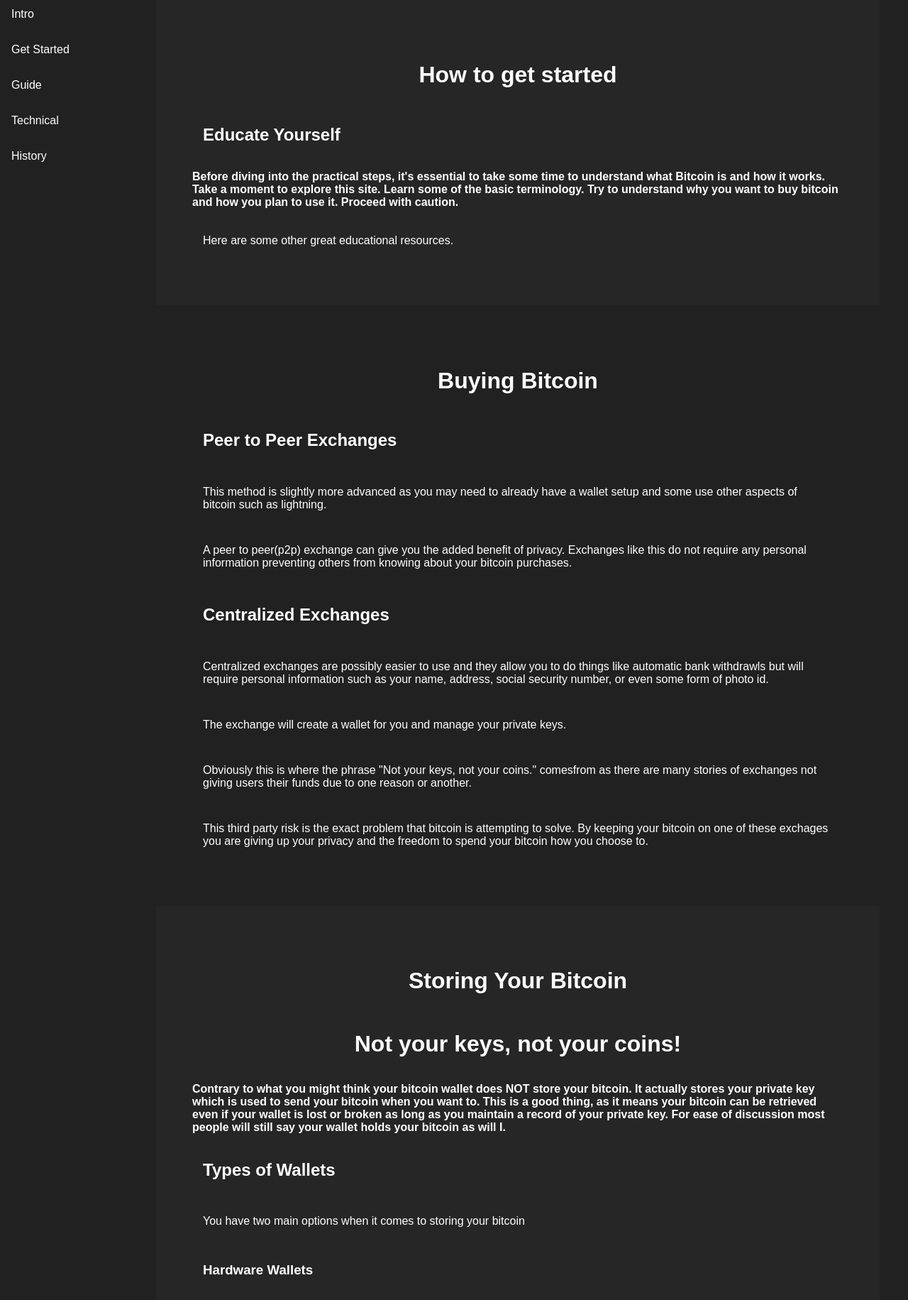
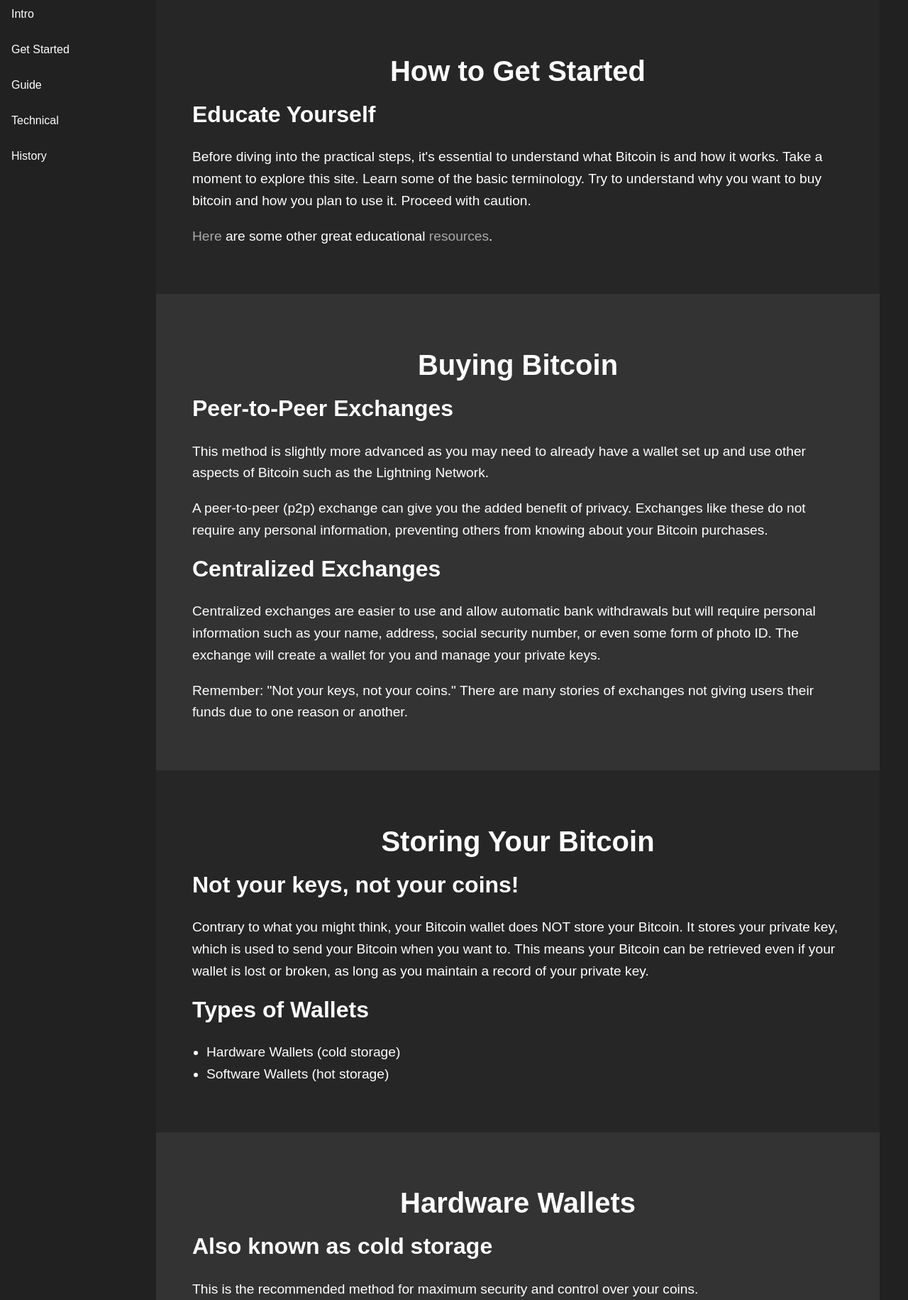
Before and after one commit to AMoynahan89/learn_bitcoin, a Flask app: page /get_started in a window 1280 px wide. Shown: the part 120-1951 px from the top of the page at 71% size. Run offline with Flask 3, Linux system fonts and the light colour scheme.

Commit message:
Finished get started page with styles

```diff
--- a/static/css/styles_dark.css
+++ b/static/css/styles_dark.css
@@ -113,19 +113,52 @@ body {
 .section {
     padding: 5%;
     max-width: 1100px;
-    min-width: 450px;
+    width: 100%;
+    margin: auto;
 }
 
 .section h1 {
     text-align: center;
+    font-size: 2.5em;
+    margin-bottom: 20px;
 }
 
-.section h1, h2, h3, p, ul {
-    padding: 15px;
+.section h2 {
+    font-size: 2em;
+    margin-top: 20px;
+}
+
+.section h3 {
+    font-size: 1.5em;
+    margin-top: 15px;
+}
+
+.section p, .section ul {
+    font-size: 1.2em;
+    line-height: 1.6;
+    margin-bottom: 15px;
+}
+
+.section ul {
+    list-style-type: disc;
+    padding-left: 20px;
 }
 
 .section.odd {
     background-color: #272626;
+}
+
+.section.even {
+    background-color: #333;
+}
+
+.section a {
+    color: #aba7a7;
+    text-decoration: none;
+}
+
+.section a:hover {
+    text-decoration: underline;
 }
 
 /* Responsive layout - makes the sidenav collapse into a hamburger menu */
@@ -142,8 +175,21 @@ body {
     }
     .sidenav.open {
         width: 200px;
+        background-color: #212121;
     }
     .section {
         max-width: 100%;
     }
+    .section h1 {
+        font-size: 2em;
+    }
+    .section h2 {
+        font-size: 1.5em;
+    }
+    .section h3 {
+        font-size: 1.2em;
+    }
+    .section p, .section ul {
+        font-size: 1em;
+    }
 }
--- a/templates/get_started.html
+++ b/templates/get_started.html
@@ -4,88 +4,87 @@
 
 {% block content %}
 <div class="content">
-
     <div class="section odd">
-        <h1>How to get started</h1>
+        <h1>How to Get Started</h1>
         <h2>Educate Yourself</h2>
-        <h4>Before diving into the practical steps, it's essential to take some time to understand what Bitcoin is and how it works. Take a moment to explore this site. Learn some of the basic terminology. Try to understand why you want to buy bitcoin and how you plan to use it. Proceed with caution.</h4>
-        <p><a>Here</a> are some other great educational <a>resources</a>.</p>
+        <p>Before diving into the practical steps, it's essential to understand what Bitcoin is and how it works. Take a moment to explore this site. Learn some of the basic terminology. Try to understand why you want to buy bitcoin and how you plan to use it. Proceed with caution.</p>
+        <p><a href="#">Here</a> are some other great educational <a href="#">resources</a>.</p>
     </div>
 
     <div class="section even">
         <h1>Buying Bitcoin</h1>
-        <h2>Peer to Peer Exchanges</h2>
-        <p>This method is slightly more advanced as you may need to already have a wallet setup and some use other aspects of bitcoin such as lightning.</p>
-        <p>A peer to peer(p2p) exchange can give you the added benefit of privacy. Exchanges like this do not require any personal information preventing others from knowing about your bitcoin purchases.</p>
+        <h2>Peer-to-Peer Exchanges</h2>
+        <p>This method is slightly more advanced as you may need to already have a wallet set up and use other aspects of Bitcoin such as the Lightning Network.</p>
+        <p>A peer-to-peer (p2p) exchange can give you the added benefit of privacy. Exchanges like these do not require any personal information, preventing others from knowing about your Bitcoin purchases.</p>
         <h2>Centralized Exchanges</h2>
-        <p>Centralized exchanges are possibly easier to use and they allow you to do things like automatic bank withdrawls but will require personal information such as your name, address, social security number, or even some form of photo id.</p>
-        <p>The exchange will create a wallet for you and manage your private keys.</p>
-        <p>Obviously this is where the phrase "Not your keys, not your coins." comesfrom as there are many stories of exchanges not giving users their funds due to one reason or another.</p>
-        <p>This third party risk is the exact problem that bitcoin is attempting to solve. By keeping your bitcoin on one of these exchages you are giving up your privacy and the freedom to spend your bitcoin how you choose to.</p>
+        <p>Centralized exchanges are easier to use and allow automatic bank withdrawals but will require personal information such as your name, address, social security number, or even some form of photo ID. The exchange will create a wallet for you and manage your private keys.</p>
+        <p>Remember: "Not your keys, not your coins." There are many stories of exchanges not giving users their funds due to one reason or another.</p>
     </div>
 
     <div class="section odd">
         <h1>Storing Your Bitcoin</h1>
-        <h1>Not your keys, not your coins!</h1>
-        <h4>Contrary to what you might think your bitcoin wallet does NOT store your bitcoin. It actually stores your private key which is used to send your bitcoin when you want to. This is a good thing, as it means your bitcoin can be retrieved even if your wallet is lost or broken as long as you maintain a record of your private key. For ease of discussion most people will still say your wallet holds your bitcoin as will I.</h4>
+        <h2>Not your keys, not your coins!</h2>
+        <p>Contrary to what you might think, your Bitcoin wallet does NOT store your Bitcoin. It stores your private key, which is used to send your Bitcoin when you want to. This means your Bitcoin can be retrieved even if your wallet is lost or broken, as long as you maintain a record of your private key.</p>
         <h2>Types of Wallets</h2>
-        <p>You have two main options when it comes to storing your bitcoin</p>
-        <h3>Hardware Wallets</h3>
         <ul>
-            <li>Hardware Wallets</li>
-            <li>Software Wallets</li>
+            <li>Hardware Wallets (cold storage)</li>
+            <li>Software Wallets (hot storage)</li>
         </ul>
     </div>
 
     <div class="section even">
         <h1>Hardware Wallets</h1>
         <h2>Also known as cold storage</h2>
-        <h4>This is the recommended method for maximum security and control over you coins</h4>
-
+        <p>This is the recommended method for maximum security and control over your coins.</p>
         <h2>Choosing a Device</h2>
         <ul>
-            <li>It should use Free and Open Source Software(FOSS)</li>
-            <li>You should buy your device directly from the manufacturer.</li>
-            <li>NEVER buy a used device as your funds may be stolen.</li>
-            <li>NEVER use a device that appears to have been tampered with when you recieve it as your funds may be stolen.</li>
+            <li>It should use Free and Open Source Software (FOSS).</li>
+            <li>Buy your device directly from the manufacturer.</li>
+            <li>NEVER buy a used device, as your funds may be stolen.</li>
+            <li>NEVER use a device that appears to have been tampered with when you receive it, as your funds may be stolen.</li>
         </ul>
-        <h4>One that I like is the Blockstream Jade. A couple other good options are the seed signer and, for more advanced users the cold card.</h4>
-        <p>You will also need a software wallet that can communicate with your hardware wallet.</p>
-        <p>This can be the one that comes with the device that you buy or...</p>
-        <p>for a little added security you can use a software that is not affilliated with the manufacturer of your chosen device.</p>
-        <p>Sparrow wallet is my favorite but there are many options. Just remember to find one that uses FOSS and is compatible with your device.</p>
-        <h3>When taking custody of your bitcoin be sure you have an adequate method to protect your recovery seed such as a punched metal plate.</h3>
+        <p>One recommended device is the Blockstream Jade. Other good options are the SeedSigner and, for more advanced users, the ColdCard.</p>
+        <p>You will also need a software wallet that can communicate with your hardware wallet. Sparrow Wallet is a good option, but ensure it uses FOSS and is compatible with your device.</p>
+        <h3>Protect your recovery seed with a method like a punched metal plate.</h3>
     </div>
 
-    <div class="Section odd">
+    <div class="section odd">
         <h1>Software Wallets</h1>
-        <h2>Also known as a hot wallet</h2>
-        <h4>This is NOT the reccommended method to store you coins</h4>
-        <p>When using this method you are storing you private key somewhere on your computer leaving them vunerable to online attacks.</p>
-        <h4>IF ANYONE GAINS ACCESS TO YOUR PRIVATE KEY THEY CAN STEAL YOUR FUNDS!!!</h4>
+        <h2>Also known as hot wallets</h2>
+        <p>This is NOT the recommended method to store your coins. When using this method, you are storing your private key on your computer, leaving it vulnerable to online attacks.</p>
+        <h3>If anyone gains access to your private key, they can steal your funds!</h3>
     </div>
 
     <div class="section even">
-        <h1>Recieving Bitcoin</h1>
-        <p>This is where your private key is KEY!</p>
+        <h1>Receiving Bitcoin</h1>
+        <h2>Your private key is KEY!</h2>
+        <p>To receive Bitcoin, share your wallet's public address with the sender. They will use this address to send Bitcoin to your wallet.</p>
     </div>
 
     <div class="section odd">
         <h1>Sending Bitcoin</h1>
-        <p>This is where your private ke is KEY!</p>
-        <h2>How to Send Bitcoin.</h2>
+        <h2>Your private key is KEY!</h2>
+        <h3>How to Send Bitcoin:</h3>
+        <ol>
+            <li>Open your wallet and select the "Send" option.</li>
+            <li>Enter the recipient's public address.</li>
+            <li>Specify the amount of Bitcoin to send.</li>
+            <li>Confirm the transaction by entering your private key or using your hardware wallet.</li>
+            <li>Review and confirm the transaction details.</li>
+        </ol>
     </div>
 
-    <div class="section odd">
+    <div class="section even">
         <h1>Next Steps</h1>
         <h2>Don't Stop Learning</h2>
-        <p>There is much more to do with bitcoin than I mentioned here so I have listed a few things worth looking into.</p>
-        <ui>
-            <li>I highly reccommend running your own node.</li>
-            <li>You can mine bitcoin at home.</li>
-            <li>Stay updated on the development of the bitcoin network.</li>
-            <li>Learn about the challenges bitcoin faces for example the introduction of arbitrary data on the blockchain</li>
-        </ui>
+        <p>There is much more to do with Bitcoin than mentioned here. Consider these next steps:</p>
+        <ul>
+            <li>Run your own node.</li>
+            <li>Mine Bitcoin at home.</li>
+            <li>Stay updated on the development of the Bitcoin network.</li>
+            <li>Learn about challenges Bitcoin faces, such as the introduction of arbitrary data on the blockchain.</li>
+        </ul>
     </div>
 </div>
+
 {% endblock %}
```
